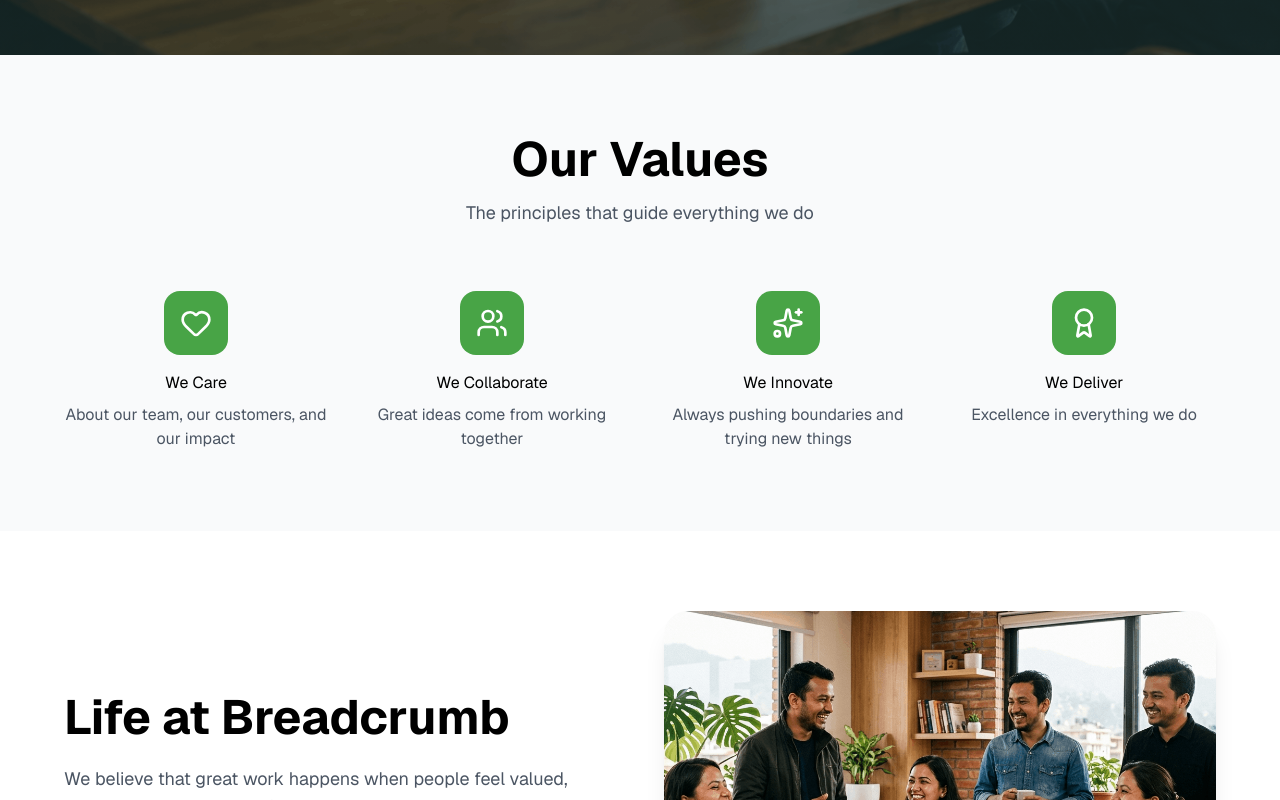
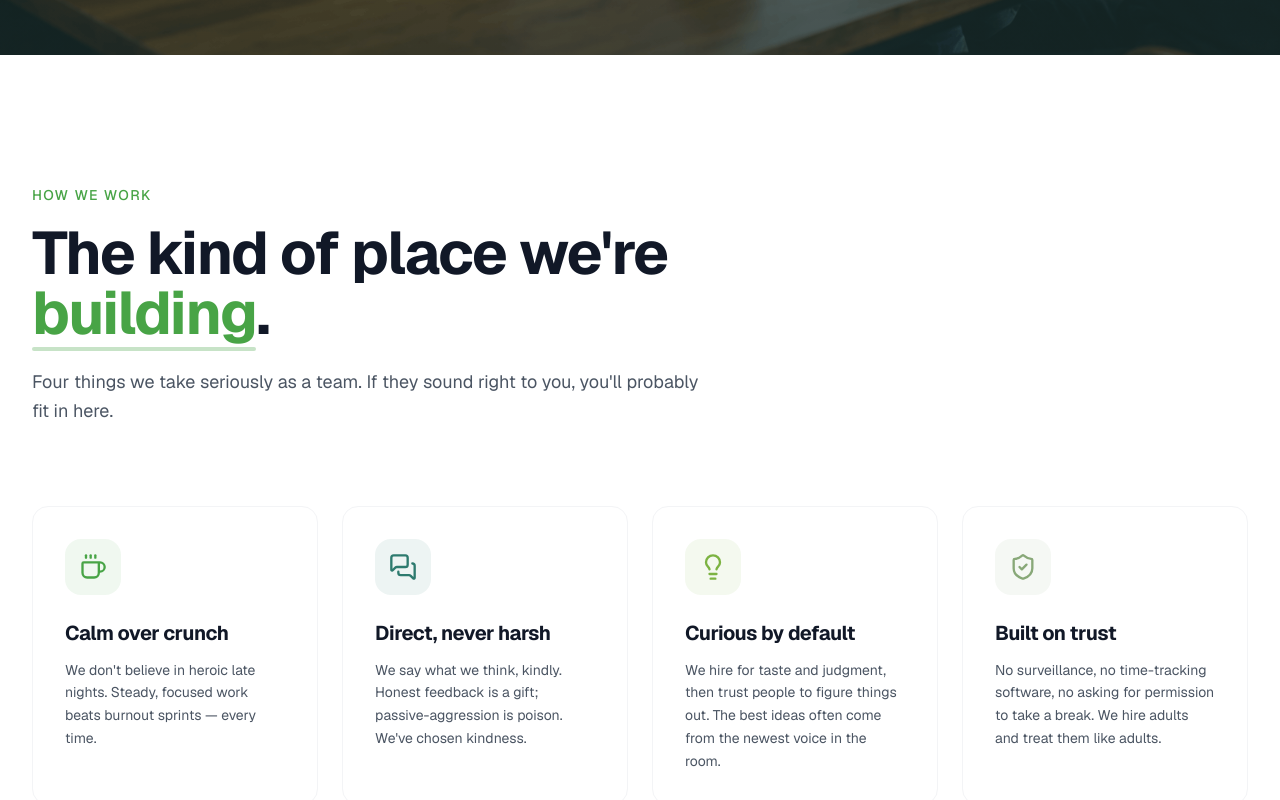
Before and after one commit to sambe369/breadcrumb-webpage, a Next.js app: page /career in a window 1280 px wide. Shown: the part 820-1620 px from the top of the page. Built offline with nearby package versions, Linux system fonts and the light colour scheme.

Commit message:
career page how we work  section changed

```diff
--- a/src/components/career section/Career2.jsx
+++ b/src/components/career section/Career2.jsx
@@ -1,49 +1,160 @@
 "use client";
 
 import { motion } from "framer-motion";
-import { Heart, Users, Sparkles, Award } from "lucide-react";
+import { useRef } from "react";
+import { useInView } from "framer-motion";
+import { Coffee, MessagesSquare, Lightbulb, ShieldCheck } from "lucide-react";
 
 const values = [
-  { icon: Heart, title: "We Care", description: "About our team, our customers, and our impact" },
-  { icon: Users, title: "We Collaborate", description: "Great ideas come from working together" },
-  { icon: Sparkles, title: "We Innovate", description: "Always pushing boundaries and trying new things" },
-  { icon: Award, title: "We Deliver", description: "Excellence in everything we do" },
+  {
+    icon: Coffee,
+    title: "Calm over crunch",
+    description:
+      "We don't believe in heroic late nights. Steady, focused work beats burnout sprints — every time.",
+    glow: "#48A446",
+  },
+  {
+    icon: MessagesSquare,
+    title: "Direct, never harsh",
+    description:
+      "We say what we think, kindly. Honest feedback is a gift; passive-aggression is poison. We've chosen kindness.",
+    glow: "#2D7A6E",
+  },
+  {
+    icon: Lightbulb,
+    title: "Curious by default",
+    description:
+      "We hire for taste and judgment, then trust people to figure things out. The best ideas often come from the newest voice in the room.",
+    glow: "#7CB342",
+  },
+  {
+    icon: ShieldCheck,
+    title: "Built on trust",
+    description:
+      "No surveillance, no time-tracking software, no asking for permission to take a break. We hire adults and treat them like adults.",
+    glow: "#88A878",
+  },
 ];
 
 export default function Career2() {
+  const headingRef = useRef(null);
+  const headingInView = useInView(headingRef, {
+    once: true,
+    margin: "0px 0px -100px 0px",
+  });
+
   return (
-    <section className="py-20 px-6 bg-gray-50">
-      <div className="max-w-6xl mx-auto">
+    <section className="py-32 bg-white relative overflow-hidden">
+      {/* Subtle background glows */}
+      <div className="absolute inset-0 pointer-events-none">
+        <div className="absolute top-1/4 left-0 w-[500px] h-[500px] rounded-full bg-[#48A446]/6 blur-[140px]" />
+        <div className="absolute bottom-1/4 right-0 w-[400px] h-[400px] rounded-full bg-[#48A446]/8 blur-[120px]" />
+      </div>
 
+      <div className="max-w-7xl mx-auto px-6 sm:px-8 relative z-10">
         {/* Section Header */}
-        <div className="text-center mb-16">
-          <h2 className="mb-4 text-5xl font-bold">Our Values</h2>
-          <p className="text-gray-600 text-lg">The principles that guide everything we do</p>
+        <div ref={headingRef} className="max-w-2xl mb-20">
+          <motion.div
+            initial={{ opacity: 0, y: 20 }}
+            animate={headingInView ? { opacity: 1, y: 0 } : {}}
+            transition={{ duration: 0.6 }}
+            className="mb-4"
+          >
+            <span className="text-[#48A446] font-medium text-sm tracking-widest uppercase">
+              How We Work
+            </span>
+          </motion.div>
+          <motion.h2
+            initial={{ opacity: 0, y: 40 }}
+            animate={headingInView ? { opacity: 1, y: 0 } : {}}
+            transition={{ duration: 0.6, delay: 0.1 }}
+            className="text-5xl md:text-6xl font-bold mb-6 text-gray-900 leading-[1.1] tracking-tight"
+          >
+            The kind of place we're{" "}
+            <span className="text-[#48A446] relative inline-block">
+              building
+              <motion.span
+                initial={{ scaleX: 0 }}
+                animate={headingInView ? { scaleX: 1 } : {}}
+                transition={{ duration: 0.8, delay: 1.1 }}
+                className="absolute -bottom-2 left-0 right-0 h-1 bg-[#48A446]/30 origin-left rounded-full"
+              />
+            </span>
+            .
+          </motion.h2>
+          <motion.p
+            initial={{ opacity: 0, y: 20 }}
+            animate={headingInView ? { opacity: 1, y: 0 } : {}}
+            transition={{ duration: 0.6, delay: 0.25 }}
+            className="text-lg text-gray-600 leading-relaxed"
+          >
+            Four things we take seriously as a team. If they sound right to you,
+            you'll probably fit in here.
+          </motion.p>
         </div>
 
         {/* Values Grid */}
-        <div className="grid md:grid-cols-2 lg:grid-cols-4 gap-8">
+        <div className="grid md:grid-cols-2 lg:grid-cols-4 gap-6">
           {values.map((value, index) => (
             <motion.div
               key={value.title}
-              initial={{ opacity: 0, y: 30 }}
+              initial={{ opacity: 0, y: 40 }}
               whileInView={{ opacity: 1, y: 0 }}
-              viewport={{ once: true }}
-              transition={{ duration: 0.5, delay: index * 0.1 }}
-              className="text-center"
+              viewport={{ once: true, margin: "0px 0px -50px 0px" }}
+              transition={{
+                duration: 0.7,
+                delay: index * 0.1,
+                ease: [0.22, 1, 0.36, 1],
+              }}
+              className="relative group"
             >
-              {/* Icon */}
-              <div className="w-16 h-16 bg-[#48A446] rounded-2xl flex items-center justify-center mx-auto mb-4">
-                <value.icon className="w-8 h-8 text-white" />
+              {/* Outer halo on hover */}
+              <div
+                className="absolute -inset-0.5 rounded-2xl opacity-0 group-hover:opacity-100 transition-opacity duration-500 blur-xl"
+                style={{
+                  background: `radial-gradient(circle at center, ${value.glow}, transparent 70%)`,
+                }}
+                aria-hidden="true"
+              />
+
+              {/* Card */}
+              <div className="relative bg-white rounded-2xl p-8 border border-gray-100 transition-all duration-300 h-full flex flex-col group-hover:border-transparent">
+                {/* Themed border ring on hover */}
+                <div
+                  className="absolute inset-0 rounded-2xl opacity-0 group-hover:opacity-100 transition-opacity duration-300 pointer-events-none"
+                  style={{
+                    boxShadow: `0 0 0 1.5px ${value.glow}40, 0 12px 40px -8px ${value.glow}50`,
+                  }}
+                  aria-hidden="true"
+                />
+
+                {/* Icon */}
+                <div
+                  className="w-14 h-14 rounded-2xl flex items-center justify-center mb-6 transition-all duration-300 group-hover:scale-110"
+                  style={{
+                    backgroundColor: `${value.glow}15`,
+                  }}
+                >
+                  <value.icon
+                    className="w-7 h-7 transition-colors duration-300"
+                    style={{ color: value.glow }}
+                    strokeWidth={2}
+                  />
+                </div>
+
+                {/* Title */}
+                <h3 className="text-xl font-bold text-gray-900 mb-3 tracking-tight">
+                  {value.title}
+                </h3>
+
+                {/* Description */}
+                <p className="text-gray-600 text-sm leading-relaxed flex-grow">
+                  {value.description}
+                </p>
               </div>
-
-              {/* Text */}
-              <h3 className="mb-2">{value.title}</h3>
-              <p className="text-gray-600">{value.description}</p>
             </motion.div>
           ))}
         </div>
-
       </div>
     </section>
   );
```
